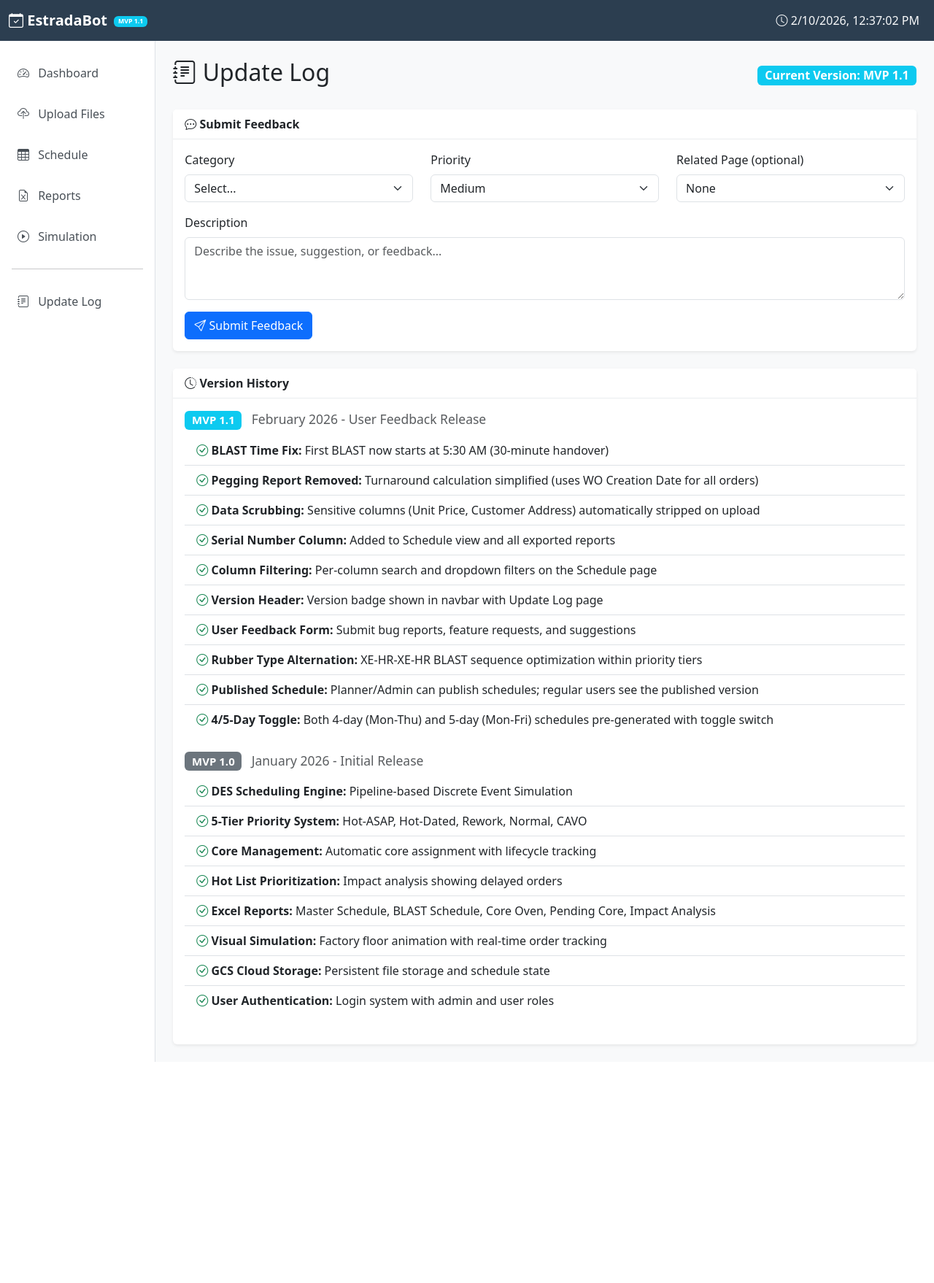
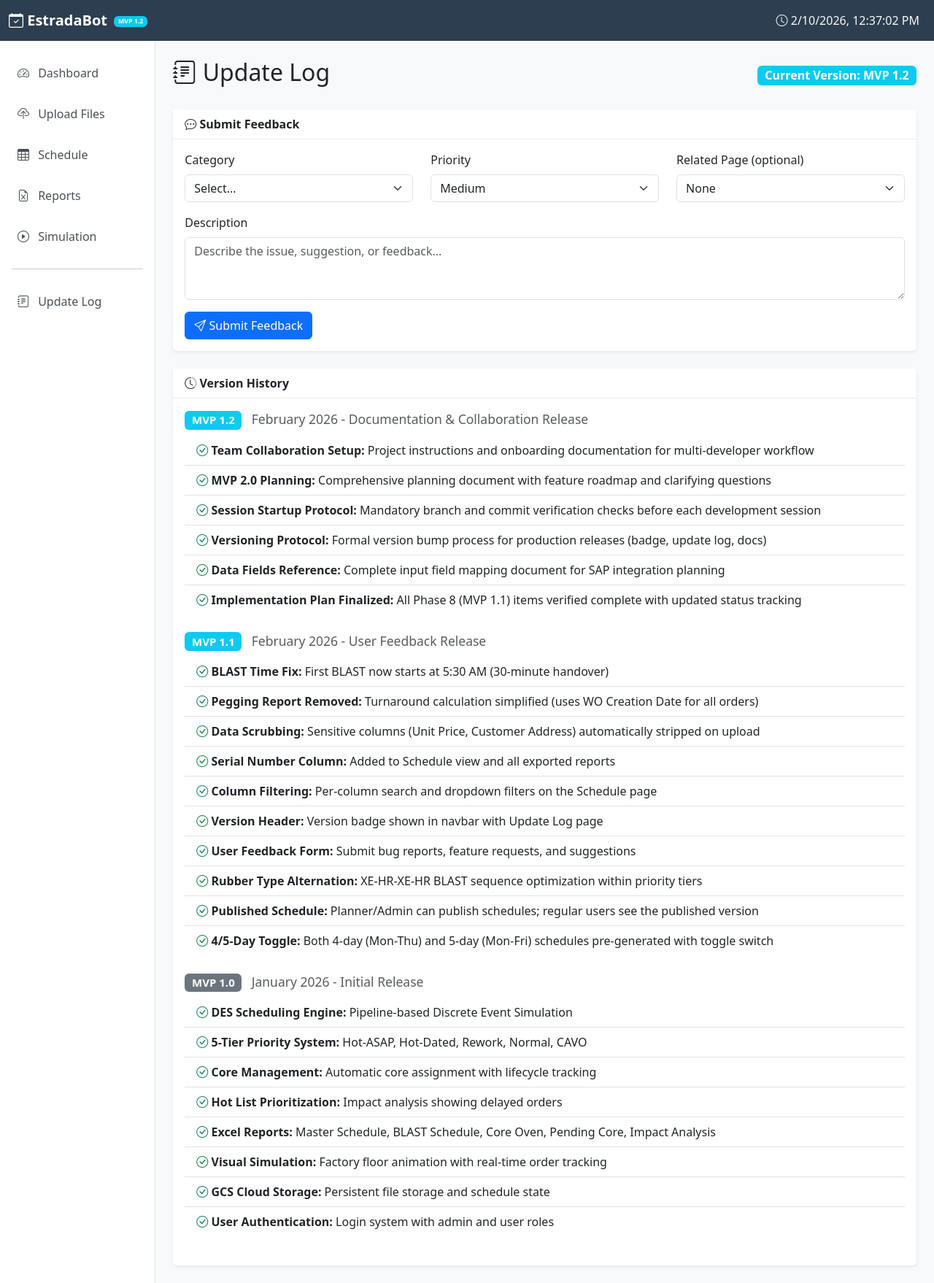
Before and after one commit to InnerLooper85/EstradaBot, a Flask app: template backend/templates/update_log.html in a window 1280 px wide. Shown: the whole page at 73% size. Before the commit the page ends 1455 px from the top, so only its background shows below. Run offline with Flask 3, Linux system fonts and the light colour scheme; the template is opened without the code that fills it, so the values that code supplies are empty; some libraries are stand-ins or nearby versions.

Commit message:
Bump version to MVP 1.2 — Documentation & Collaboration Release
Update version badge, update log, and CLAUDE.md per versioning protocol.
MVP 1.2 includes team collaboration setup, MVP 2.0 planning docs,
session startup protocol, versioning protocol, and data fields reference.

https://claude.ai/code/session_01BcBrvc1LHCjUCY3P5WmTXg

```diff
--- a/backend/templates/base.html
+++ b/backend/templates/base.html
@@ -173,7 +173,7 @@
         <div class="container-fluid">
             <a class="navbar-brand" href="/">
                 <i class="bi bi-calendar-check"></i> EstradaBot
-                <span class="badge bg-info ms-1" style="font-size: 0.55rem; vertical-align: middle;">MVP 1.1</span>
+                <span class="badge bg-info ms-1" style="font-size: 0.55rem; vertical-align: middle;">MVP 1.2</span>
             </a>
             <button class="navbar-toggler" type="button" data-bs-toggle="collapse" data-bs-target="#navbarNav">
                 <span class="navbar-toggler-icon"></span>
--- a/backend/templates/update_log.html
+++ b/backend/templates/update_log.html
@@ -5,7 +5,7 @@
 {% block content %}
 <div class="d-flex justify-content-between align-items-center mb-4">
     <h2><i class="bi bi-journal-text"></i> Update Log</h2>
-    <span class="badge bg-info fs-6">Current Version: MVP 1.1</span>
+    <span class="badge bg-info fs-6">Current Version: MVP 1.2</span>
 </div>
 
 <!-- Feedback Form -->
@@ -83,6 +83,40 @@
         <i class="bi bi-clock-history"></i> Version History
     </div>
     <div class="card-body">
+        <!-- MVP 1.2 -->
+        <div class="mb-4">
+            <h5>
+                <span class="badge bg-info">MVP 1.2</span>
+                <small class="text-muted ms-2">February 2026 - Documentation &amp; Collaboration Release</small>
+            </h5>
+            <ul class="list-group list-group-flush">
+                <li class="list-group-item">
+                    <i class="bi bi-check-circle text-success"></i>
+                    <strong>Team Collaboration Setup:</strong> Project instructions and onboarding documentation for multi-developer workflow
+                </li>
+                <li class="list-group-item">
+                    <i class="bi bi-check-circle text-success"></i>
+                    <strong>MVP 2.0 Planning:</strong> Comprehensive planning document with feature roadmap and clarifying questions
+                </li>
+                <li class="list-group-item">
+                    <i class="bi bi-check-circle text-success"></i>
+                    <strong>Session Startup Protocol:</strong> Mandatory branch and commit verification checks before each development session
+                </li>
+                <li class="list-group-item">
+                    <i class="bi bi-check-circle text-success"></i>
+                    <strong>Versioning Protocol:</strong> Formal version bump process for production releases (badge, update log, docs)
+                </li>
+                <li class="list-group-item">
+                    <i class="bi bi-check-circle text-success"></i>
+                    <strong>Data Fields Reference:</strong> Complete input field mapping document for SAP integration planning
+                </li>
+                <li class="list-group-item">
+                    <i class="bi bi-check-circle text-success"></i>
+                    <strong>Implementation Plan Finalized:</strong> All Phase 8 (MVP 1.1) items verified complete with updated status tracking
+                </li>
+            </ul>
+        </div>
+
         <!-- MVP 1.1 -->
         <div class="mb-4">
             <h5>
```
Also changed, not shown: CLAUDE.md (+1 -1 lines).
